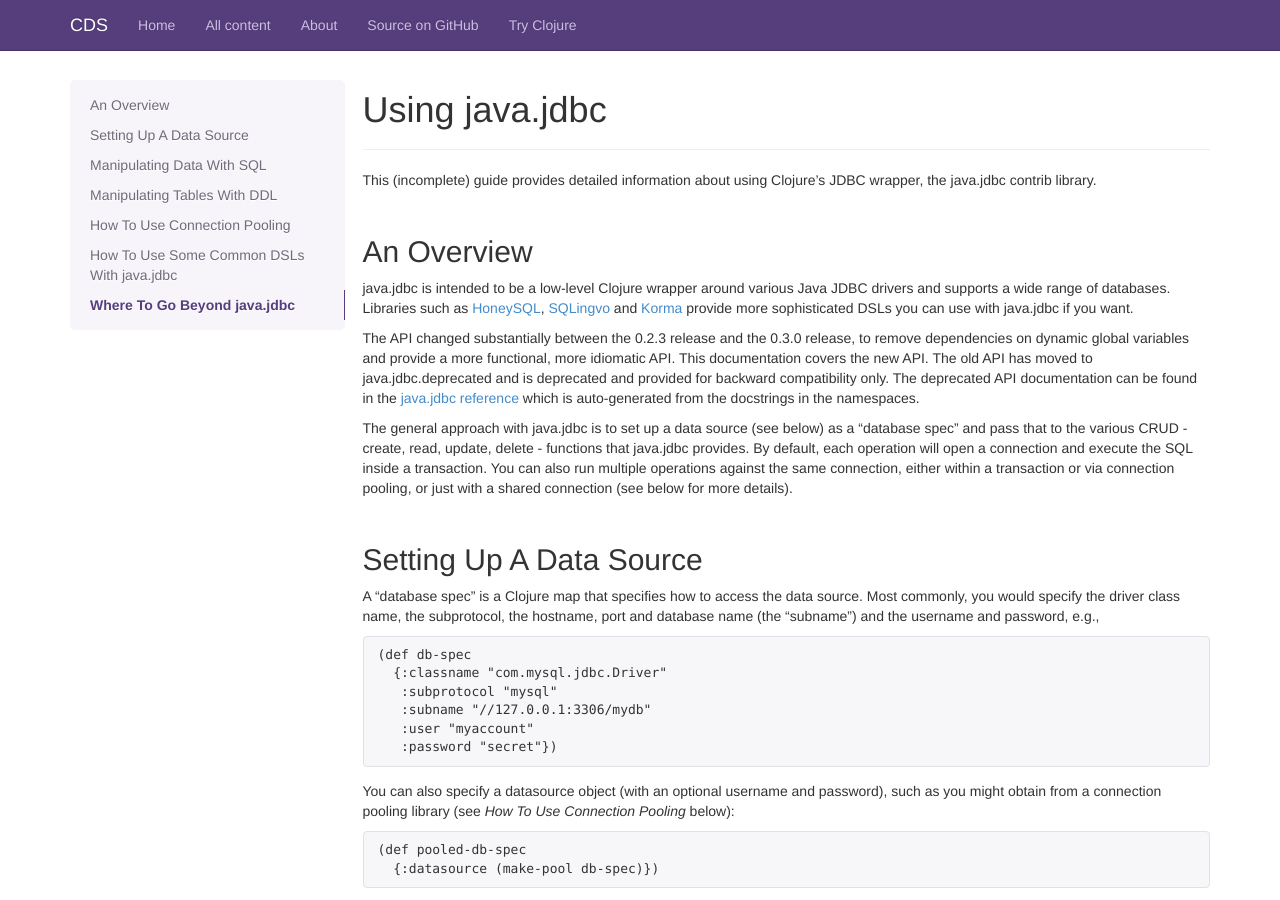
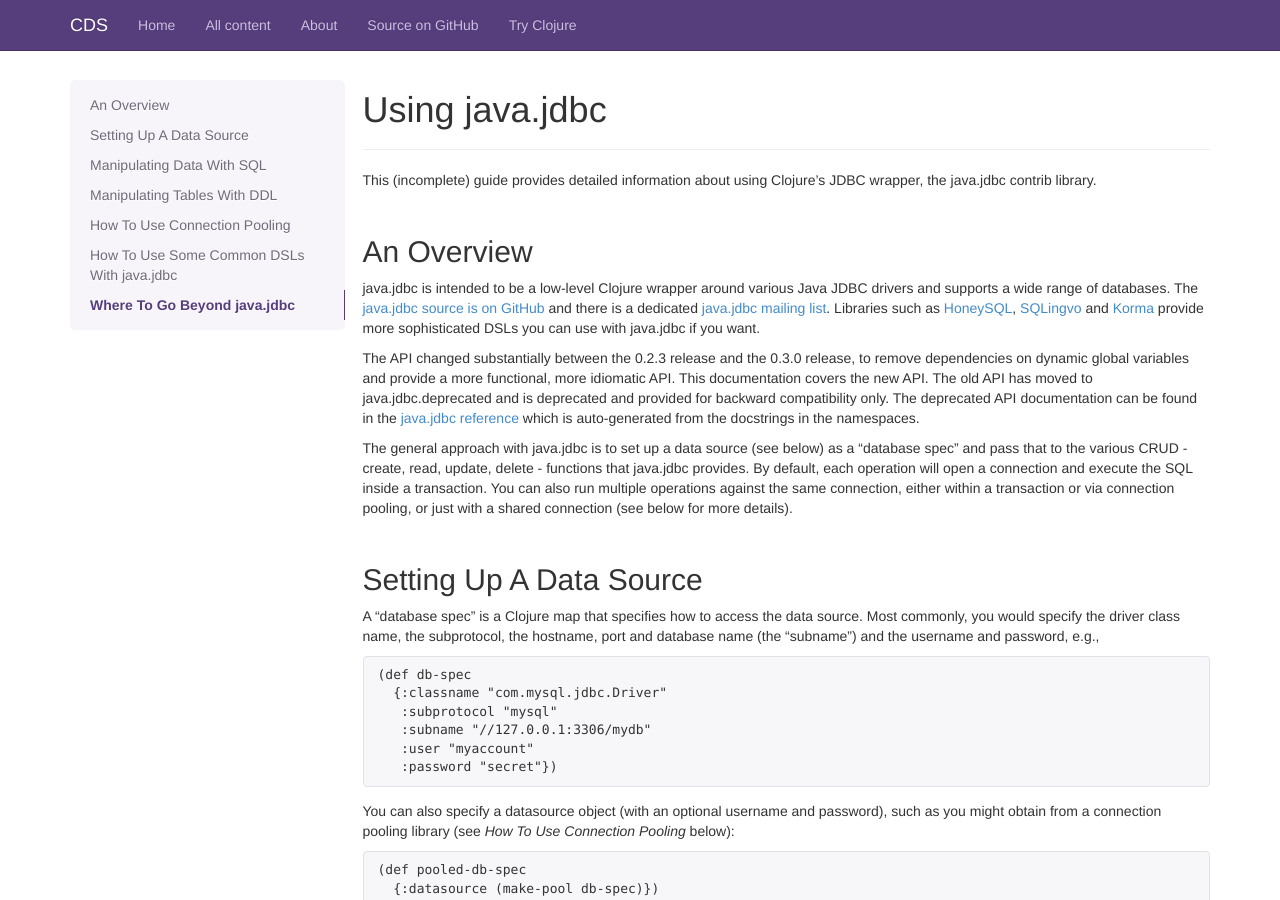
Before and after one commit to clojuredocs/guides, a Jekyll site: the page built from articles/ecosystem/java_jdbc/home.md, in a window 1280 px wide and 900 px high. Built offline with Jekyll 4.4.1, drawn with Linux system fonts in a browser that asks for light colours; some web fonts are replaced; Markdown is read by kramdown in place of the engine named in the settings.

Commit message:
Add links to source on GitHub and mailing list

```diff
--- a/articles/ecosystem/java_jdbc/home.md
+++ b/articles/ecosystem/java_jdbc/home.md
@@ -8,7 +8,7 @@ This (incomplete) guide provides detailed information about using Clojure's JDBC
 
 ## An Overview
 
-java.jdbc is intended to be a low-level Clojure wrapper around various Java JDBC drivers and supports a wide range of databases. Libraries such as [HoneySQL](https://github.com/jkk/honeysql), [SQLingvo](https://github.com/r0man/sqlingvo) and [Korma](http://sqlkorma.com) provide more sophisticated DSLs you can use with java.jdbc if you want.
+java.jdbc is intended to be a low-level Clojure wrapper around various Java JDBC drivers and supports a wide range of databases. The [java.jdbc source is on GitHub](https://github.com/clojure/java.jdbc/) and there is a dedicated [java.jdbc mailing list](https://groups.google.com/forum/#!forum/clojure-java-jdbc). Libraries such as [HoneySQL](https://github.com/jkk/honeysql), [SQLingvo](https://github.com/r0man/sqlingvo) and [Korma](http://sqlkorma.com) provide more sophisticated DSLs you can use with java.jdbc if you want.
 
 The API changed substantially between the 0.2.3 release and the 0.3.0 release, to remove dependencies on dynamic global variables and provide a more functional, more idiomatic API. This documentation covers the new API. The old API has moved to java.jdbc.deprecated and is deprecated and provided for backward compatibility only. The deprecated API documentation can be found in the [java.jdbc reference](http://clojure.github.io/java.jdbc/) which is auto-generated from the docstrings in the namespaces.
 
```
